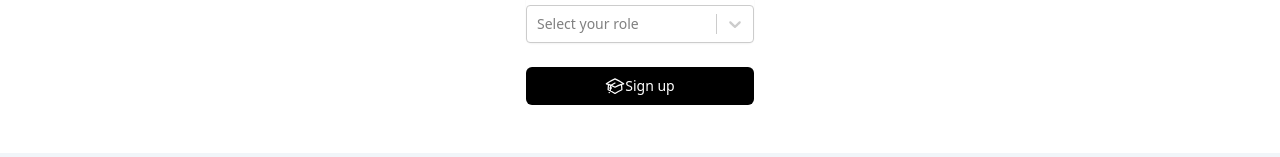
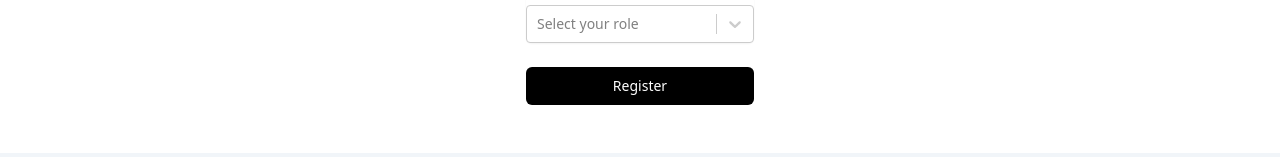
Before and after one commit to Aditya2714/Alumni-Connect, a React (Vite) app in the folder Frontend/: page /register in a window 1280 px wide. Shown: the part 462-619 px from the top of the page. Built offline with nearby package versions, Linux system fonts and the light colour scheme.

Commit message:
Add loading state to registration form

```diff
--- a/Frontend/src/pages/Register.jsx
+++ b/Frontend/src/pages/Register.jsx
@@ -6,10 +6,13 @@ import Select from "react-select";
 import { ToastContainer, toast } from "react-toastify";
 import "react-toastify/dist/ReactToastify.css";
 import { useNavigate } from "react-router-dom";
+import Loader from "../Components/Loader";
 
 function Register() {
   const [selectedDegree, setSelectedDegree] = useState(null);
   const [selectedRole, setSelectedRole] = useState(null);
+  const [loading, setLoading] = useState(false);
+
   const [formData, setFormData] = useState({
     email: "",
     password: "",
@@ -49,6 +52,8 @@ function Register() {
 
   const handleSubmit = async (e) => {
     e.preventDefault();
+    setLoading(true);
+
 
     try {
       const response = await axios.post(
@@ -65,6 +70,7 @@ function Register() {
         toast.error("Registration failed. Please try again.");
       }
     } catch (error) {
+      setLoading(false);
       console.error("Error during registration:", error);
       toast.error("Registration failed. Please try again.");
     }
@@ -229,13 +235,16 @@ function Register() {
           <div>
             <button
               type="submit"
+              disabled={loading}
               className="group relative w-full flex justify-center py-2 px-4 border border-transparent text-sm font-medium rounded-md text-white bg-black hover:bg-black-700 focus:outline-none focus:ring-2 focus:ring-offset-2 focus:ring-indigo-500"
             >
-              <AcademicCapIcon
+              {/* <AcademicCapIcon
                 className="h-5 w-5 text-white group-hover:text-indigo-400"
                 aria-hidden="true"
-              />
-              Sign up
+              /> */}
+              {loading ?<Loader text="Please Wait"/> : "Register"
+                }
+
             </button>
           </div>
         </form>
```
